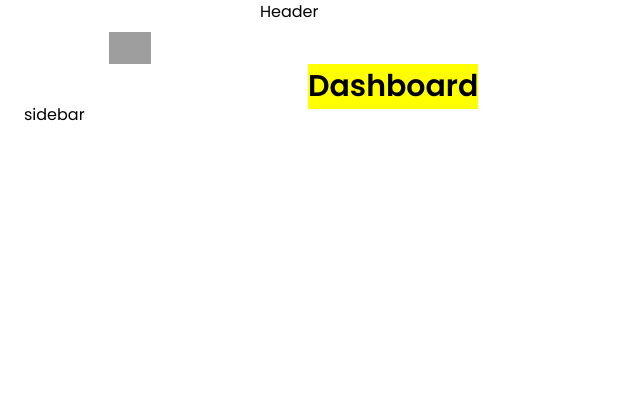
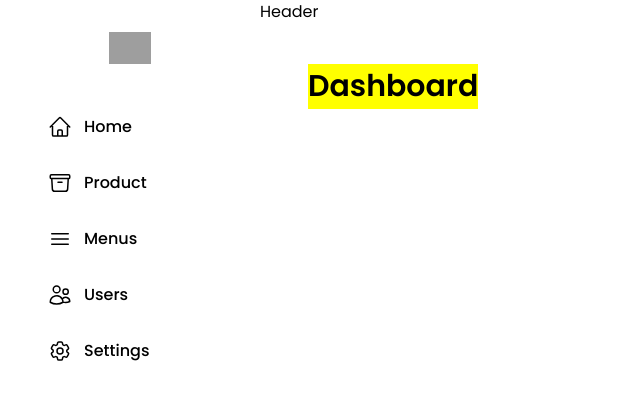
Before and after one commit to omidsdgi/the-grocery-shop, a React (Vite) app in the folder the-grocery-shop/: page /dashboard in a window 1280 px wide. Shown: the top 400 px of the page, without its empty margins (0-640 px from the left). Built offline with nearby package versions, Linux system fonts and the light colour scheme; grey boxes are pictures that could not be loaded; the HTML template or start-up script is replaced by a standard one; a web font is replaced by a local one.

Commit message:
feat(Sidebar): add MainNav component

```diff
--- a/the-grocery-shop/src/ui/Sidebar.tsx
+++ b/the-grocery-shop/src/ui/Sidebar.tsx
@@ -1,5 +1,6 @@
 import styled from "styled-components";
 import Logo from "./Logo.tsx";
+import MainNav from "./MainNav.tsx";
 // import MainNav from "./MainNav.tsx";
 
 const StyledSidebar=styled.aside`
@@ -16,8 +17,7 @@ function Sidebar(){
     return (
         <StyledSidebar>
             <Logo/>
-            sidebar
-            {/*<MainNav/>*/}
+            <MainNav/>
         </StyledSidebar>
     )
 }
```
